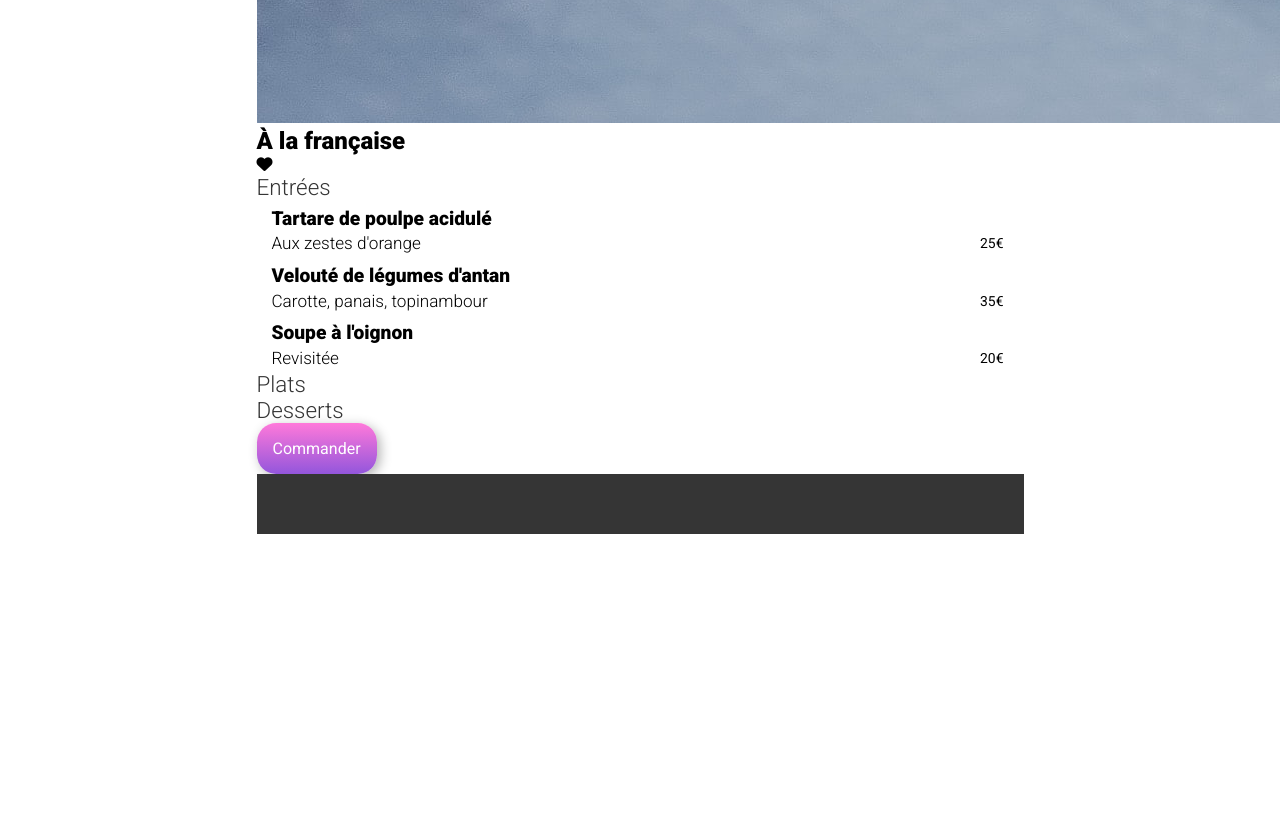
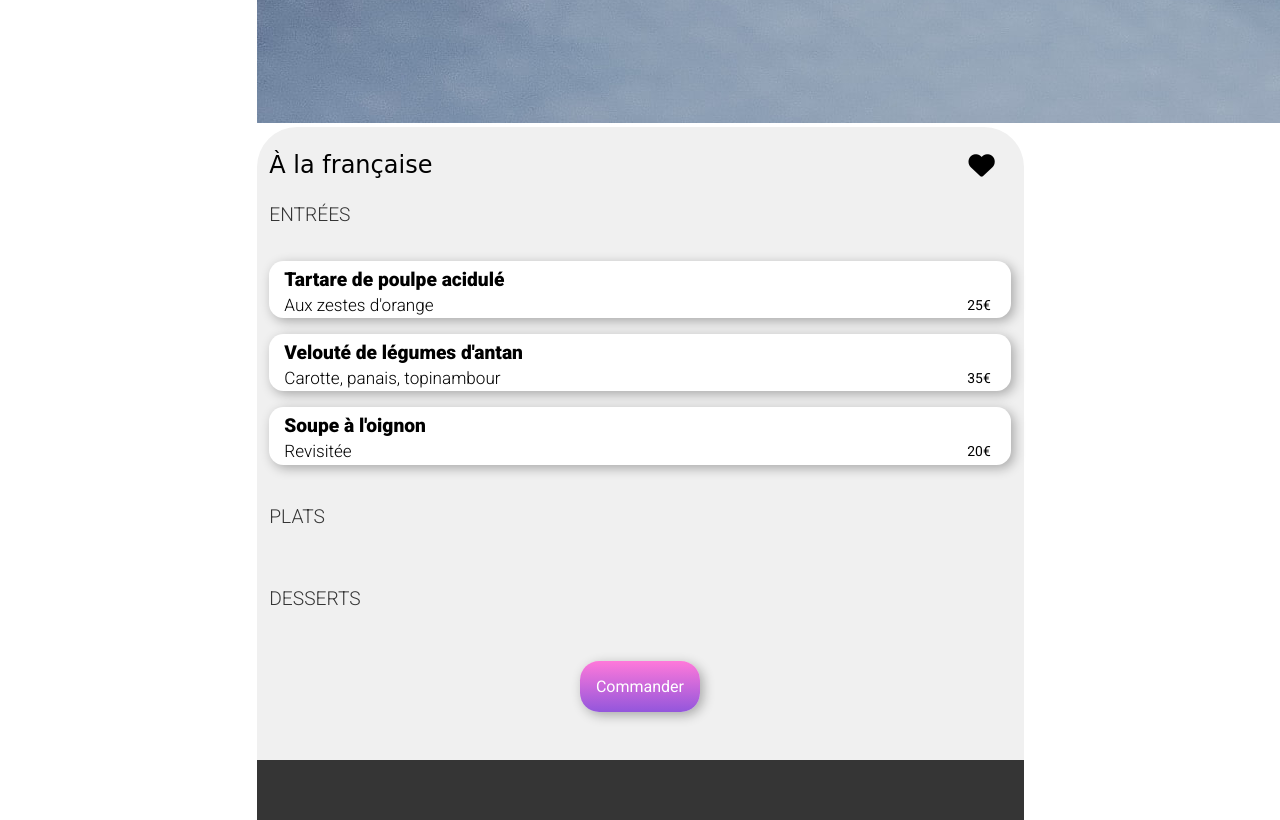
Before and after one commit to Senooy/P3-ReactJS, a website: page menu-a-la-francaise.html in a window 1280 px wide. Shown: the part 2580-3400 px from the top of the page. Before the commit the page ends 3114 px from the top, so only its background shows below. Drawn offline with Linux system fonts and the light colour scheme; a web font is replaced by a local one.

Commit message:
css : menu

```diff
--- a/sass/main.scss
+++ b/sass/main.scss
@@ -18,3 +18,4 @@
 @import "./pages/haut-page";
 @import "./pages/regle";
 @import "./pages/resto";
+@import "./pages/menu";
--- /dev/null
+++ b/sass/pages/_menu.scss
@@ -0,0 +1,48 @@
+.menu {
+    background-color: $color-bg;
+    border-radius: 2.5em 2.5em 0 0;
+    padding: 0 0.8em 2em;
+
+    &__head {
+        padding: 1.5em 1em 0 0;
+        display: flex;
+        justify-content: space-between;
+        align-items: center;
+
+        h1 {
+            font-family: $font-logo;
+            font-weight: 400;
+        }
+
+        .fa-heart {
+            font-size: 1.64em;
+        }
+    }
+
+    &__plat {
+        padding: 1.5em 0 1em;
+        display: flex;
+        flex-direction: column;
+        align-items: center;
+        gap: 1em;
+
+        h2 {
+            align-self: flex-start;
+            font-size: 1.2em;
+            text-transform: uppercase;
+            padding: 0 0 1em;
+        }
+
+        &__card {
+            width: 100%;
+            background-color: $color-contrast;
+            border-radius: 0.9em;
+            margin: 0 1em;
+            @include shadow();
+        }
+    }
+
+    .btn {
+        margin: 1em auto;
+    }
+}
```
Also changed, not shown: public/css/style.css, 1 other file.
